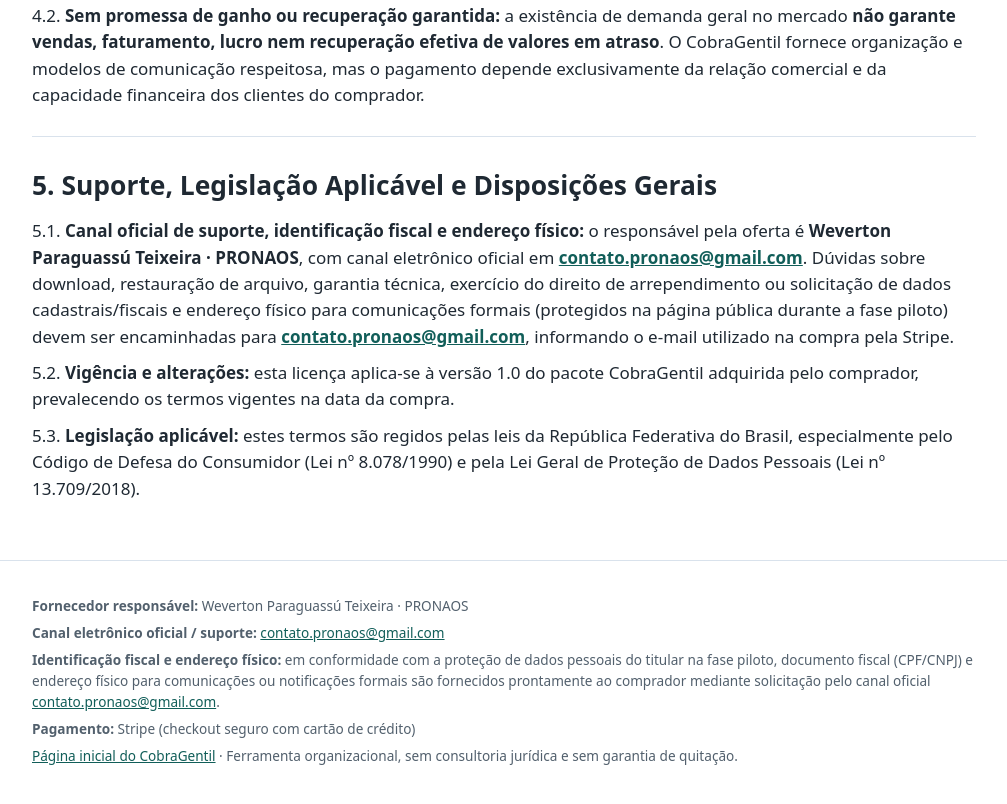
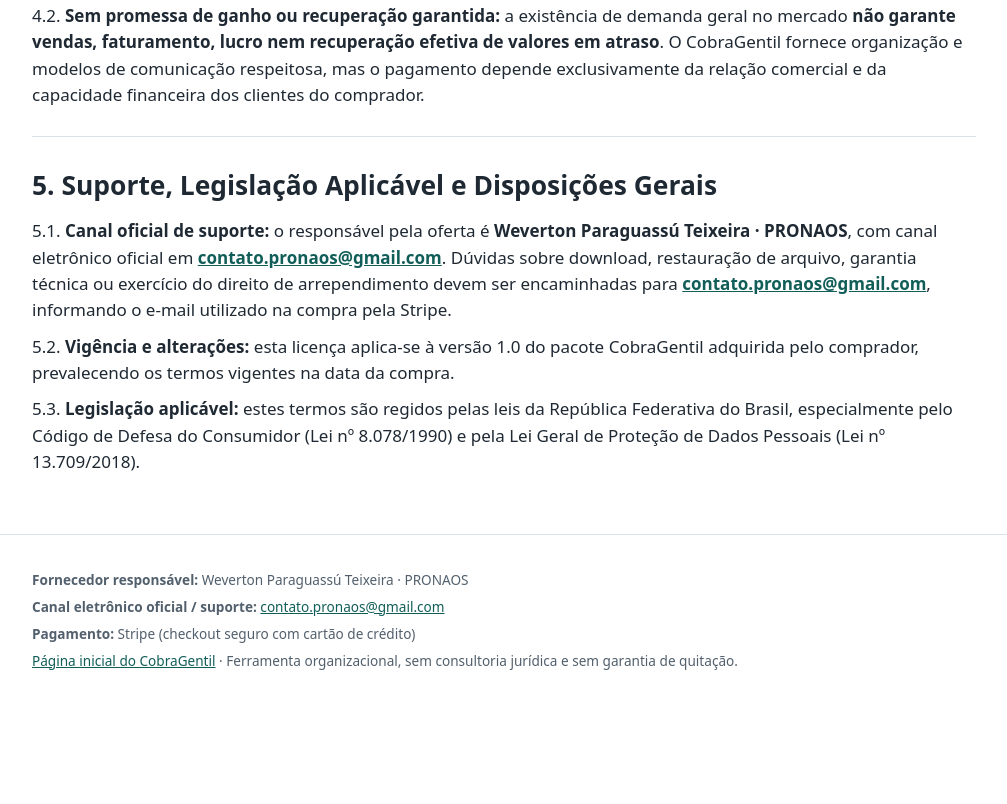
Before and after one commit to WevertonParaguassu/cobrag-site, a plain HTML site: page termos.html in a window 1280 px wide. Shown: the part 3159-3963 px from the top of the page, without its empty margins (136-1143 px from the left). After the commit the page ends 3876 px from the top, so only its background shows below. Drawn offline with Linux system fonts and the light colour scheme.

Commit message:
Remover aviso de identificacao fiscal e endereco fisico do rodape do CobraGentil

```diff
--- a/termos.html
+++ b/termos.html
@@ -89,7 +89,7 @@ a{color:var(--verde-esc)}
 <p>4.2. <strong>Sem promessa de ganho ou recuperação garantida:</strong> a existência de demanda geral no mercado <strong>não garante vendas, faturamento, lucro nem recuperação efetiva de valores em atraso</strong>. O CobraGentil fornece organização e modelos de comunicação respeitosa, mas o pagamento depende exclusivamente da relação comercial e da capacidade financeira dos clientes do comprador.</p>
 <hr class="sep">
 <h2>5. Suporte, Legislação Aplicável e Disposições Gerais</h2>
-<p>5.1. <strong>Canal oficial de suporte, identificação fiscal e endereço físico:</strong> o responsável pela oferta é <strong>Weverton Paraguassú Teixeira · PRONAOS</strong>, com canal eletrônico oficial em <strong><a href="mailto:contato.pronaos@gmail.com">contato.pronaos@gmail.com</a></strong>. Dúvidas sobre download, restauração de arquivo, garantia técnica, exercício do direito de arrependimento ou solicitação de dados cadastrais/fiscais e endereço físico para comunicações formais (protegidos na página pública durante a fase piloto) devem ser encaminhadas para <strong><a href="mailto:contato.pronaos@gmail.com">contato.pronaos@gmail.com</a></strong>, informando o e-mail utilizado na compra pela Stripe.</p>
+<p>5.1. <strong>Canal oficial de suporte:</strong> o responsável pela oferta é <strong>Weverton Paraguassú Teixeira · PRONAOS</strong>, com canal eletrônico oficial em <strong><a href="mailto:contato.pronaos@gmail.com">contato.pronaos@gmail.com</a></strong>. Dúvidas sobre download, restauração de arquivo, garantia técnica ou exercício do direito de arrependimento devem ser encaminhadas para <strong><a href="mailto:contato.pronaos@gmail.com">contato.pronaos@gmail.com</a></strong>, informando o e-mail utilizado na compra pela Stripe.</p>
 <p>5.2. <strong>Vigência e alterações:</strong> esta licença aplica-se à versão 1.0 do pacote CobraGentil adquirida pelo comprador, prevalecendo os termos vigentes na data da compra.</p>
 <p>5.3. <strong>Legislação aplicável:</strong> estes termos são regidos pelas leis da República Federativa do Brasil, especialmente pelo Código de Defesa do Consumidor (Lei nº 8.078/1990) e pela Lei Geral de Proteção de Dados Pessoais (Lei nº 13.709/2018).</p>
     </article>
@@ -100,7 +100,6 @@ a{color:var(--verde-esc)}
   <div class="wrap">
     <p><b>Fornecedor responsável:</b> Weverton Paraguassú Teixeira · PRONAOS</p>
     <p><b>Canal eletrônico oficial / suporte:</b> <a href="mailto:contato.pronaos@gmail.com">contato.pronaos@gmail.com</a></p>
-    <p><b>Identificação fiscal e endereço físico:</b> em conformidade com a proteção de dados pessoais do titular na fase piloto, documento fiscal (CPF/CNPJ) e endereço físico para comunicações ou notificações formais são fornecidos prontamente ao comprador mediante solicitação pelo canal oficial <a href="mailto:contato.pronaos@gmail.com">contato.pronaos@gmail.com</a>.</p>
     <p><b>Pagamento:</b> Stripe (checkout seguro com cartão de crédito)</p>
     <p><a href="./index.html">Página inicial do CobraGentil</a> · Ferramenta organizacional, sem consultoria jurídica e sem garantia de quitação.</p>
   </div>
```
Also changed, not shown: index.html (+0 -1 lines).
